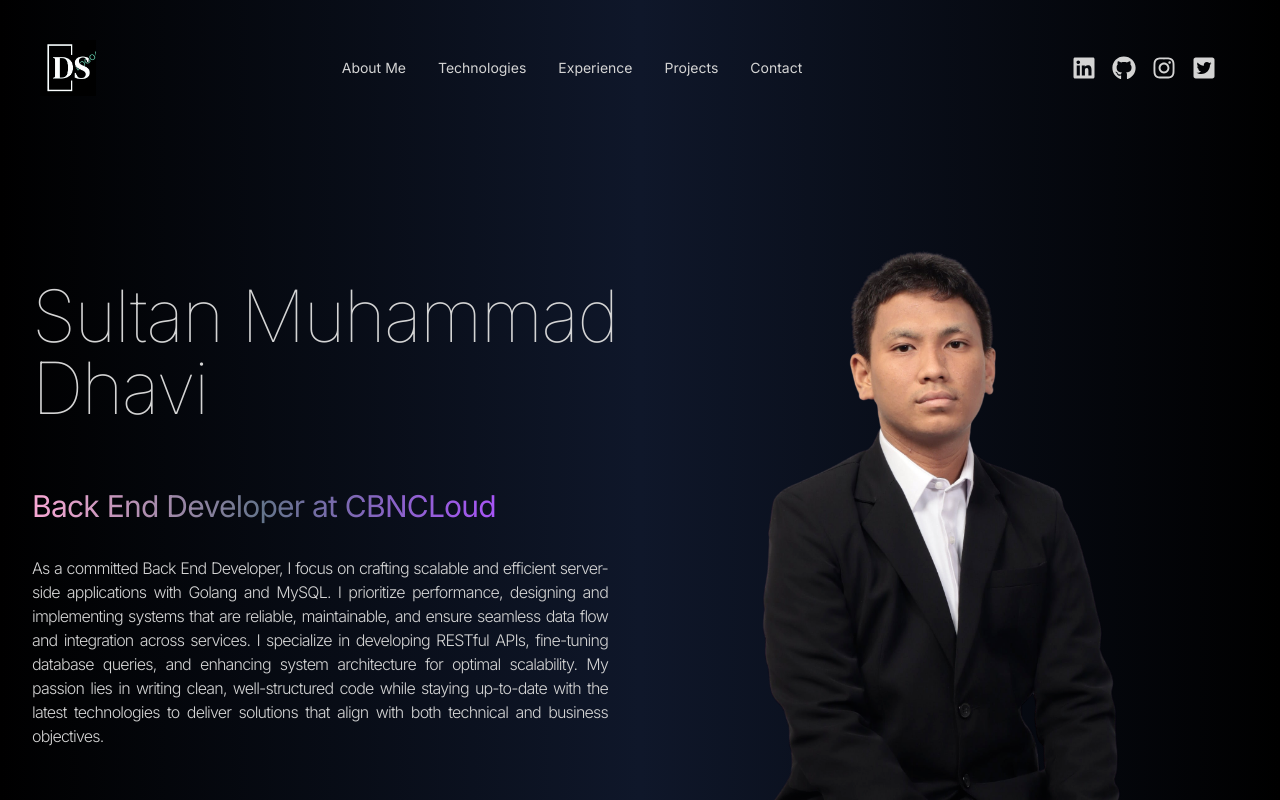
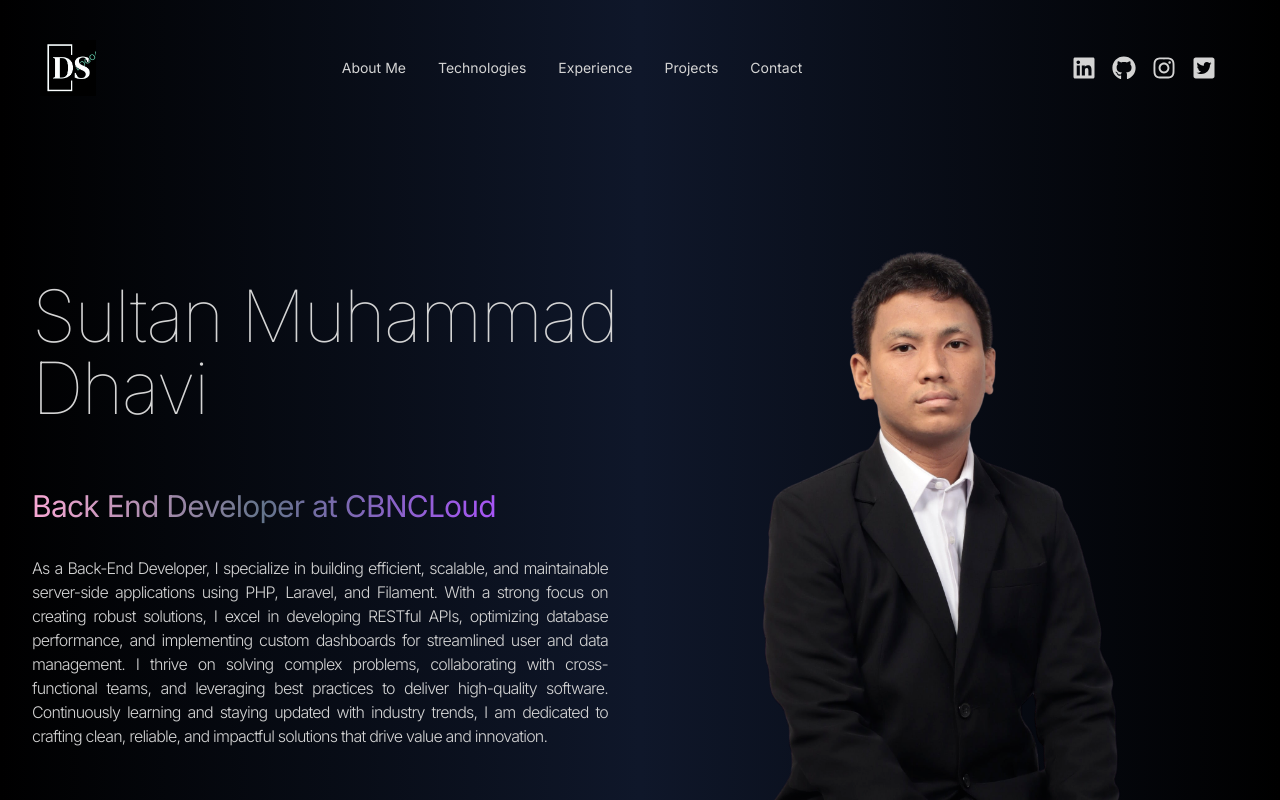
Before and after one commit to dhavisiregar/portfolio, a React (Vite) app: page / in a window 1280 px wide. Shown: the top 800 px of the page. Built offline with nearby package versions, Linux system fonts and the light colour scheme.

Commit message:
edit: about and hero section

```diff
--- a/src/constants/index.js
+++ b/src/constants/index.js
@@ -1,10 +1,6 @@
-export const HERO_CONTENT = `As a committed Back End Developer, I focus on crafting scalable and efficient server-side applications with Golang and MySQL. I prioritize performance, designing and implementing systems that are reliable, maintainable, and ensure seamless data flow and integration across services.
+export const HERO_CONTENT = `As a Back-End Developer, I specialize in building efficient, scalable, and maintainable server-side applications using PHP, Laravel, and Filament. With a strong focus on creating robust solutions, I excel in developing RESTful APIs, optimizing database performance, and implementing custom dashboards for streamlined user and data management. I thrive on solving complex problems, collaborating with cross-functional teams, and leveraging best practices to deliver high-quality software. Continuously learning and staying updated with industry trends, I am dedicated to crafting clean, reliable, and impactful solutions that drive value and innovation.`;
 
-I specialize in developing RESTful APIs, fine-tuning database queries, and enhancing system architecture for optimal scalability. My passion lies in writing clean, well-structured code while staying up-to-date with the latest technologies to deliver solutions that align with both technical and business objectives.`;
-
-export const ABOUT_TEXT = `Focused Back End Developer that excel at building efficient, scalable server-side solutions using Golang and MySQL. With an emphasis on performance, I create systems that are durable, easy to maintain, and ensure smooth data handling and integration between services.
-
-My skill set includes designing RESTful APIs, optimizing database performance, and refining system architecture for enhanced scalability. I am passionate about writing clean, structured code and continuously keeping up with the latest technology trends to provide solutions that meet both business goals and technical requirements.`;
+export const ABOUT_TEXT = `I am a dedicated Back-End Developer with expertise in PHP, Laravel, and Filament, focused on delivering scalable, efficient, and maintainable server-side solutions. My skills include building RESTful APIs, optimizing database performance, and designing custom dashboards to enhance user and data management workflows. I enjoy tackling complex challenges, collaborating with diverse teams, and adhering to best practices to ensure high-quality software delivery. Passionate about continuous learning and staying at the forefront of industry trends, I strive to create reliable, clean, and impactful solutions that drive success and innovation.`;
 
 export const EXPERIENCES = [
   {
@@ -12,7 +8,7 @@ export const EXPERIENCES = [
     role: "Back End Developer",
     company: "PT. Cyberindo Mega Persada",
     description:
-      "As a Back End Developer, I specialize in building scalable and efficient server-side solutions using Golang and MySQL. With a strong focus on performance, I design and implement systems that are both robust and maintainable, ensuring smooth data flow and seamless integration between services.",
+      "As a Back-End Developer, I specialize in building efficient, scalable, and maintainable server-side applications using PHP, Laravel, and Filament. With a strong focus on creating robust solutions, I excel in developing RESTful APIs, optimizing database performance, and implementing custom dashboards for streamlined user and data management.",
   },
   {
     year: "May 2024 - Sep 2024",
```
